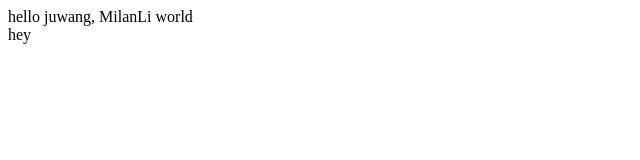
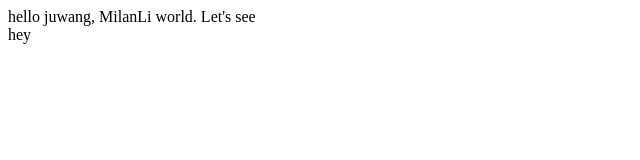
Before and after one commit to breeze1990/radarChart, a website: page static/index.html in a window 1280 px wide. Shown: the full height of the page, 0-640 px from the left. Drawn offline with Linux system fonts and the light colour scheme.

Commit message:
try auto deploy

```diff
--- a/static/index.html
+++ b/static/index.html
@@ -7,7 +7,7 @@
     <script src="controller.js"></script>
   </head>
   <body ng-app="myApp">
-    <div ng-controller="SampleCtrl">hello {{name}} world</div>
+    <div ng-controller="SampleCtrl">hello {{name}} world. Let's see</div>
     hey
   </body>
 </html>
```
